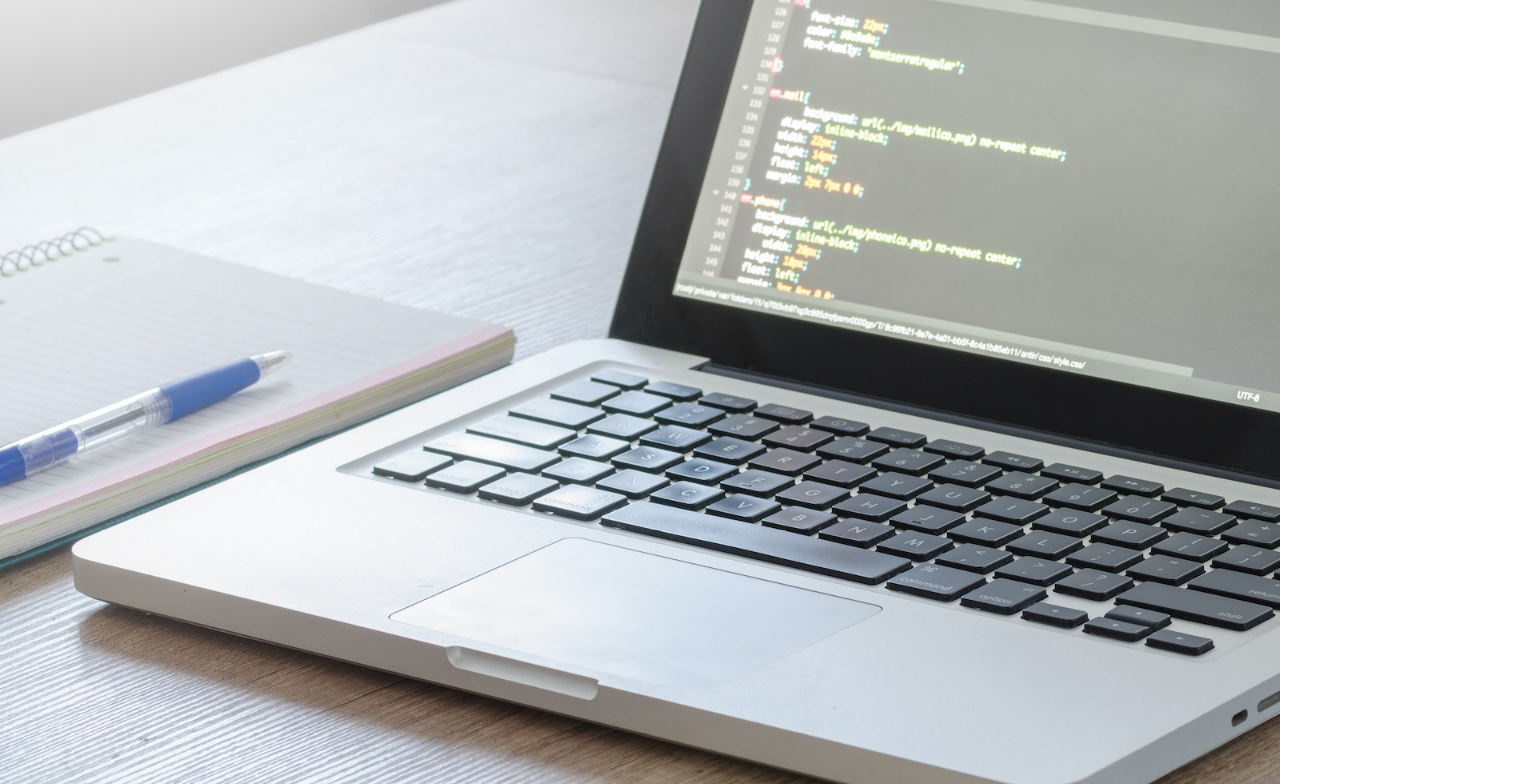
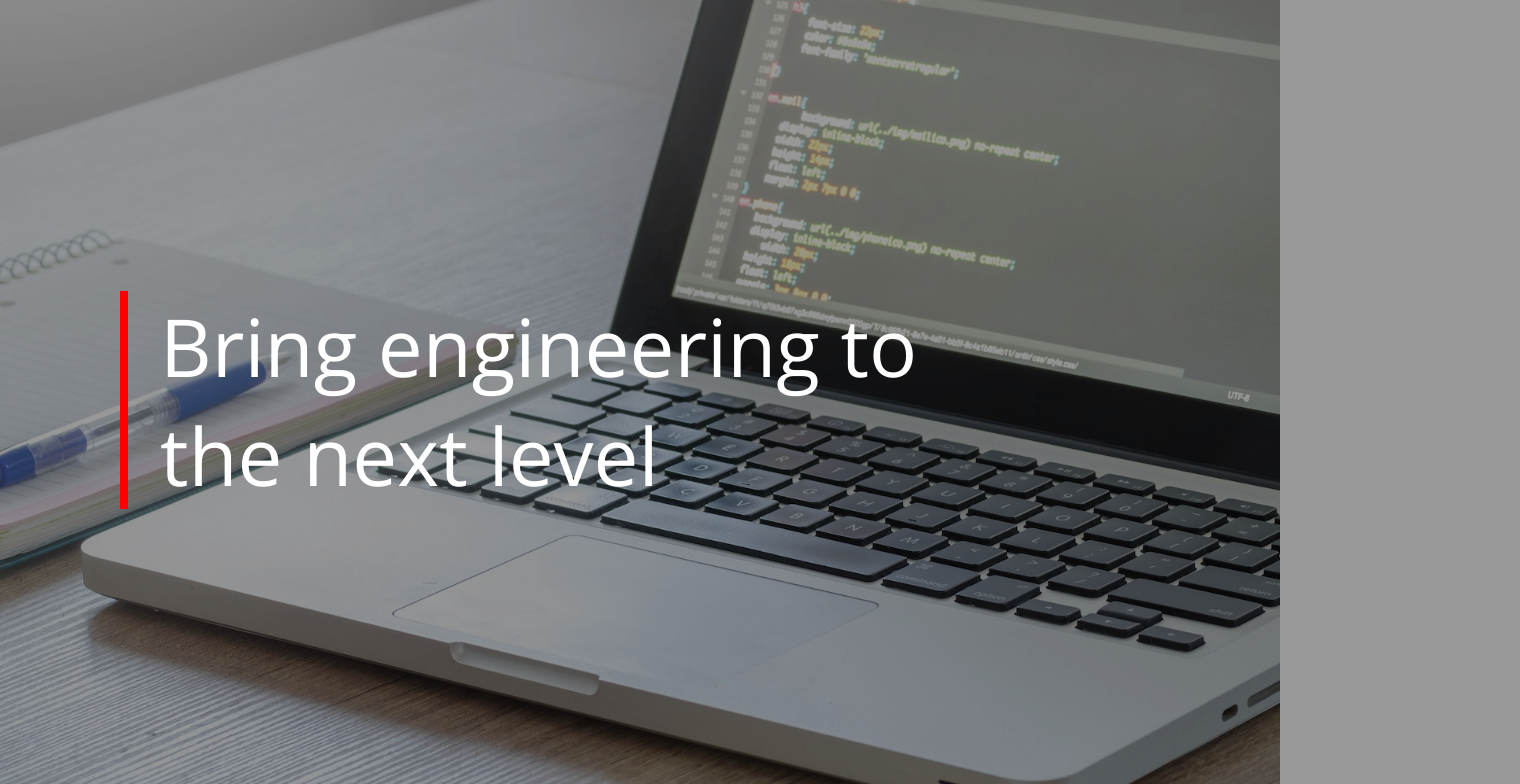
Before and after one commit to YeHtutt/angular-github-hosting, an Angular app: page / in a window 1280 px wide. Shown: the top 784 px of the page, 1520 px wide, since content can reach past the window. Built offline with nearby package versions, Linux system fonts and the light colour scheme.

Commit message:
overly and title added

```diff
--- a/src/app/app.component.html
+++ b/src/app/app.component.html
@@ -1,3 +1,9 @@
 <div class="slideshow-container">
-<img *ngIf="showImage" class="img-slideshow" src="assets/img/{{images[currentImage]}}">
+  <img *ngIf="showImage" class="img-slideshow" src="assets/img/{{images[currentImage]}}">
 </div>
+
+<div class="slideshow-container slideshow-overlay">
+  <p>
+    Bring engineering to the next level
+  </p>
+</div>
--- a/src/app/app.component.scss
+++ b/src/app/app.component.scss
@@ -21,3 +21,21 @@
         transform: scale(1.2);
     }
 }
+
+.slideshow-overlay {
+    background-color: rgba(0,0,0,0.4);
+    position: absolute;
+    top: 0;
+    display: flex;
+    align-items: center;
+    padding-left: 120px;
+    padding-right: 120px;
+
+    p {
+        max-width: 800px;
+        padding-left: 32px;
+        color: white;
+        font-size: 80px;
+        border-left: 8px solid red ;
+    }
+}
--- a/src/index.html
+++ b/src/index.html
@@ -1,13 +1,21 @@
 <!doctype html>
 <html lang="en">
+
 <head>
   <meta charset="utf-8">
   <title>AngularGithubHostingProject</title>
   <base href="/">
   <meta name="viewport" content="width=device-width, initial-scale=1">
   <link rel="icon" type="image/x-icon" href="favicon.ico">
+  <link rel="preconnect" href="https://fonts.googleapis.com">
+  <link rel="preconnect" href="https://fonts.gstatic.com" crossorigin>
+  <link
+    href="https://fonts.googleapis.com/css2?family=Open+Sans:ital,wght@0,300;0,400;0,500;0,600;0,700;0,800;1,300;1,400;1,500;1,600;1,700;1,800&display=swap"
+    rel="stylesheet">
 </head>
+
 <body>
   <app-root></app-root>
 </body>
+
 </html>
--- a/src/styles.scss
+++ b/src/styles.scss
@@ -1,4 +1,5 @@
 /* You can add global styles to this file, and also import other style files */
 body {
     margin: 0;
+    font-family: 'Open Sans', sans-serif;
 }
```
Also changed, not shown: 5 other files (tests, documents, lock files or other folders).
